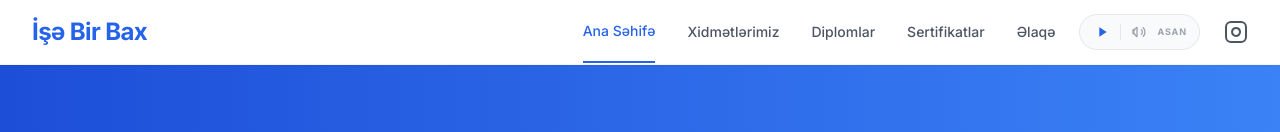
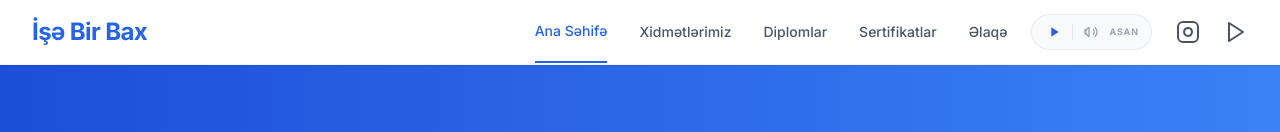
Before and after one commit to Novruzoviche/-sheBirbax, a React (Vite) app: page / in a window 1280 px wide. Shown: the top 132 px of the page. Built offline with nearby package versions, Linux system fonts and the light colour scheme.

Commit message:
__tiktok_icon

```diff
--- a/components/Navbar.tsx
+++ b/components/Navbar.tsx
@@ -58,6 +58,13 @@ const Navbar: React.FC = () => {
               </svg>
             </a>
 
+            {/* TikTok Icon */}
+            <a href="https://www.tiktok.com/@ishebirbax" target="_blank" rel="noopener noreferrer" className="text-gray-600 hover:text-blue-500 transition-colors">
+              <svg className="h-6 w-6" fill="none" viewBox="0 0 24 24" stroke="currentColor" strokeWidth={2}>
+                <path strokeLinecap="round" strokeLinejoin="round" d="M5 3l14 9-14 9V3z" />
+              </svg>
+            </a>
+
             {/* Mobile Menu Button */}
             <div className="md:hidden flex items-center">
               <button
```
